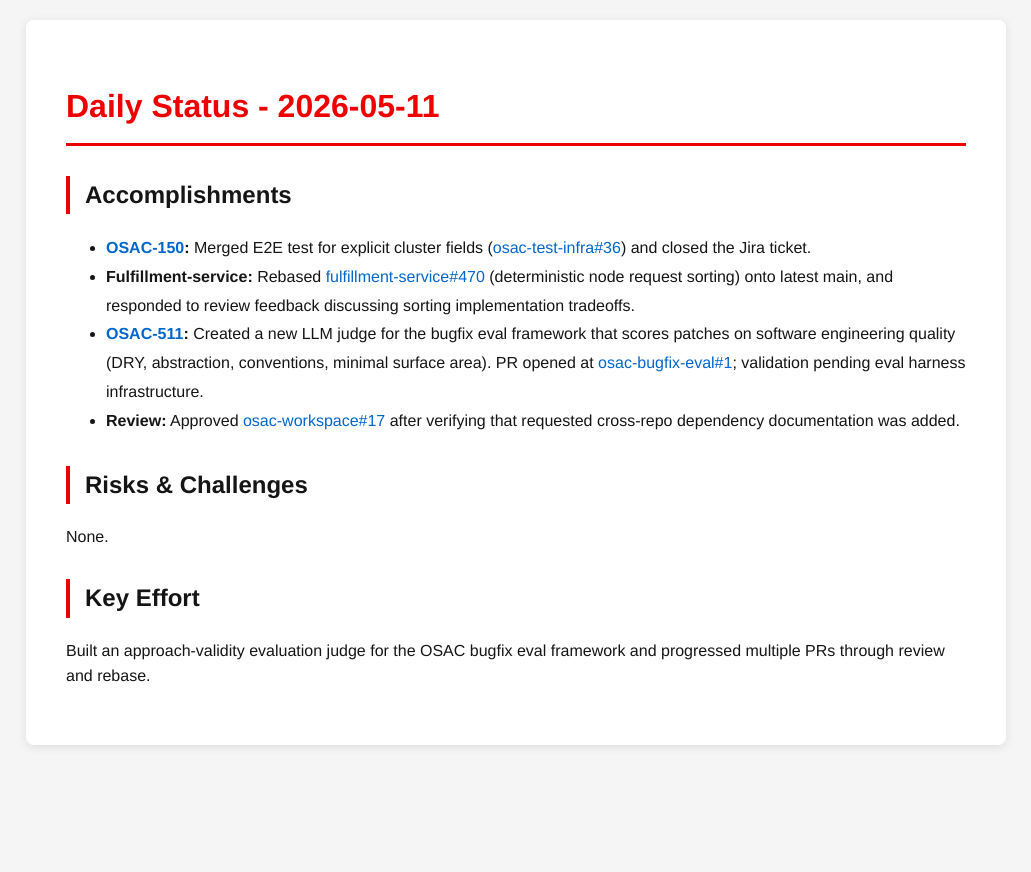
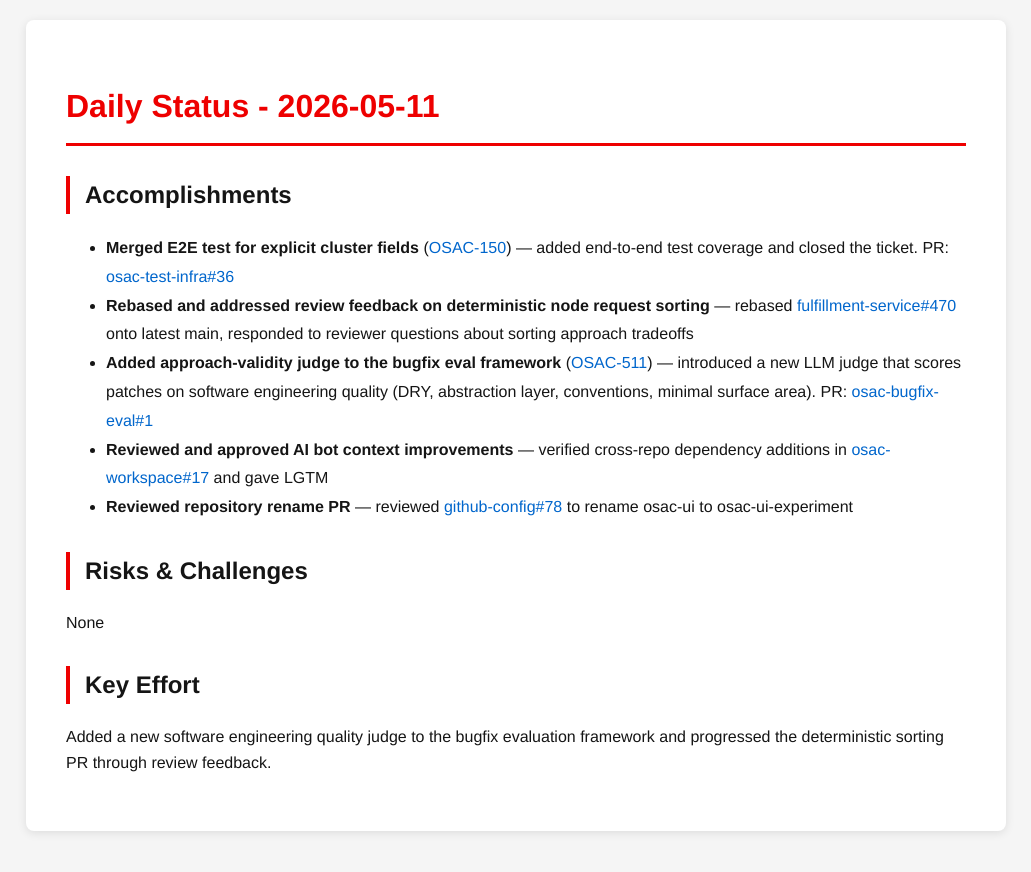
Before and after one commit to tzvatot/daily-status, a Jekyll site: the page built from 2026-05-11.md, in a window 1280 px wide. Shown: the top 872 px of the page, without its empty margins (124-1155 px from the left). Built offline with Jekyll 4.4.1, drawn with Linux system fonts in a browser that asks for light colours.

Commit message:
Daily status update - 2026-05-11

```diff
--- a/2026-05-11.md
+++ b/2026-05-11.md
@@ -7,13 +7,14 @@ date: 2026-05-11
 # Daily Status - 2026-05-11
 
 ## Accomplishments
-- **[OSAC-150](https://redhat.atlassian.net/browse/OSAC-150):** Merged E2E test for explicit cluster fields ([osac-test-infra#36](https://github.com/osac-project/osac-test-infra/pull/36)) and closed the Jira ticket.
-- **Fulfillment-service:** Rebased [fulfillment-service#470](https://github.com/osac-project/fulfillment-service/pull/470) (deterministic node request sorting) onto latest main, and responded to review feedback discussing sorting implementation tradeoffs.
-- **[OSAC-511](https://redhat.atlassian.net/browse/OSAC-511):** Created a new LLM judge for the bugfix eval framework that scores patches on software engineering quality (DRY, abstraction, conventions, minimal surface area). PR opened at [osac-bugfix-eval#1](https://github.com/eranco74/osac-bugfix-eval/pull/1); validation pending eval harness infrastructure.
-- **Review:** Approved [osac-workspace#17](https://github.com/osac-project/osac-workspace/pull/17) after verifying that requested cross-repo dependency documentation was added.
+- **Merged E2E test for explicit cluster fields** ([OSAC-150](https://redhat.atlassian.net/browse/OSAC-150)) — added end-to-end test coverage and closed the ticket. PR: [osac-test-infra#36](https://github.com/osac-project/osac-test-infra/pull/36)
+- **Rebased and addressed review feedback on deterministic node request sorting** — rebased [fulfillment-service#470](https://github.com/osac-project/fulfillment-service/pull/470) onto latest main, responded to reviewer questions about sorting approach tradeoffs
+- **Added approach-validity judge to the bugfix eval framework** ([OSAC-511](https://redhat.atlassian.net/browse/OSAC-511)) — introduced a new LLM judge that scores patches on software engineering quality (DRY, abstraction layer, conventions, minimal surface area). PR: [osac-bugfix-eval#1](https://github.com/eranco74/osac-bugfix-eval/pull/1)
+- **Reviewed and approved AI bot context improvements** — verified cross-repo dependency additions in [osac-workspace#17](https://github.com/osac-project/osac-workspace/pull/17) and gave LGTM
+- **Reviewed repository rename PR** — reviewed [github-config#78](https://github.com/osac-project/github-config/pull/78) to rename osac-ui to osac-ui-experiment
 
 ## Risks & Challenges
-None.
+None
 
 ## Key Effort
-Built an approach-validity evaluation judge for the OSAC bugfix eval framework and progressed multiple PRs through review and rebase.
+Added a new software engineering quality judge to the bugfix evaluation framework and progressed the deterministic sorting PR through review feedback.
```
